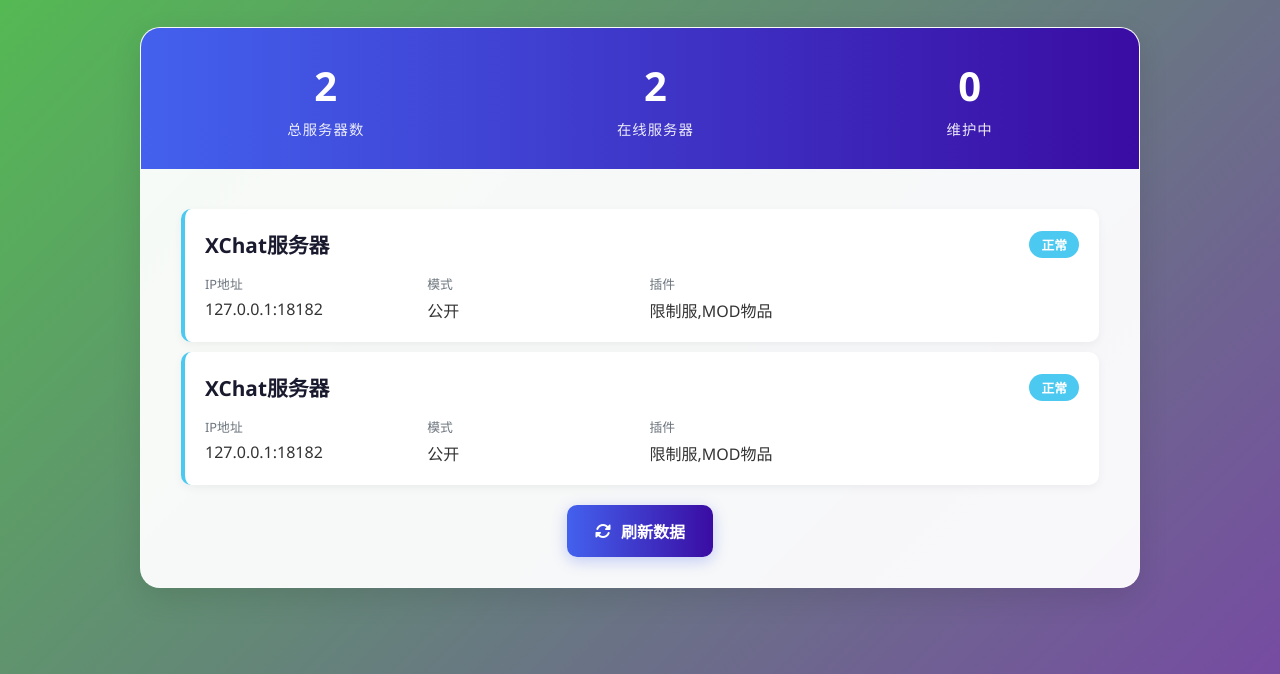
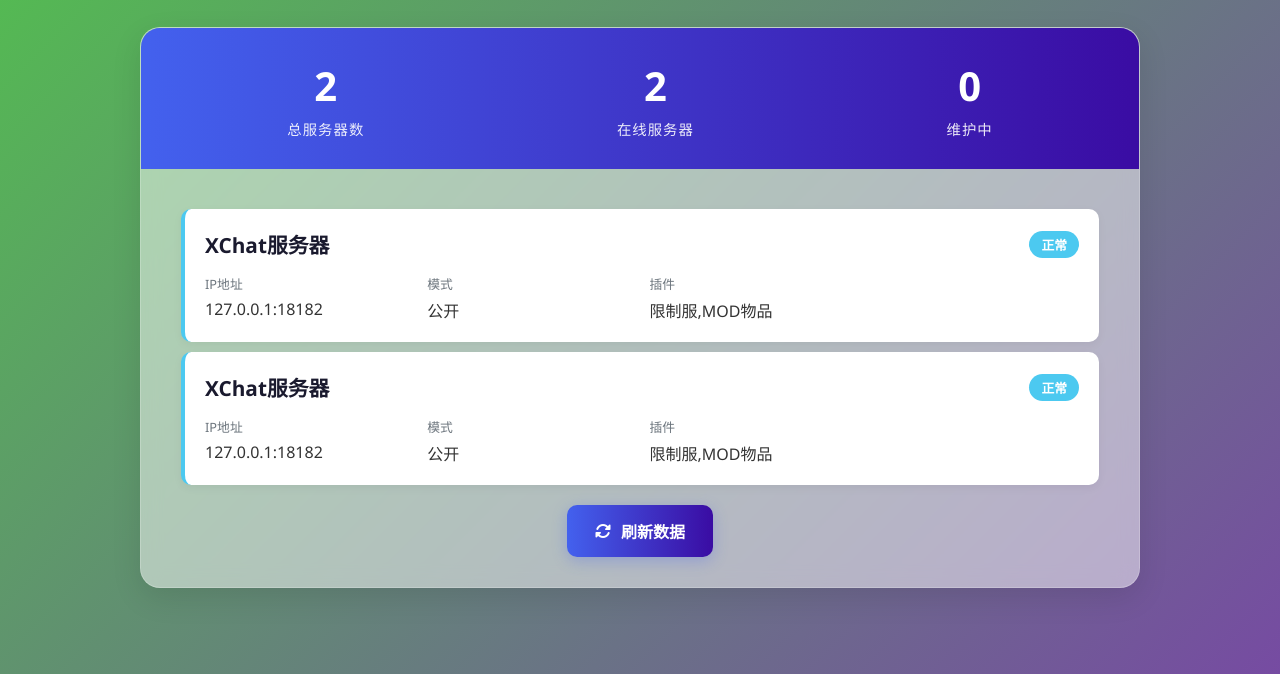
Before and after one commit to klklkl4521/server-list-api, a plain HTML site: page index.html in a window 1280 px wide. Shown: the part 126-800 px from the top of the page. Drawn offline with Linux system fonts and the light colour scheme.

Commit message:
Update index.html

```diff
--- a/index.html
+++ b/index.html
@@ -63,6 +63,8 @@
             border-radius: 20px;
             overflow: hidden;
             box-shadow: var(--shadow);
+            background-color: rgba(255, 255, 255, 0.5); /* 半透明背景 */
+            backdrop-filter: blur(10px);
             -webkit-backdrop-filter: blur(10px);
             border: 1px solid rgba(255, 255, 255, 0.2);
         }
```
